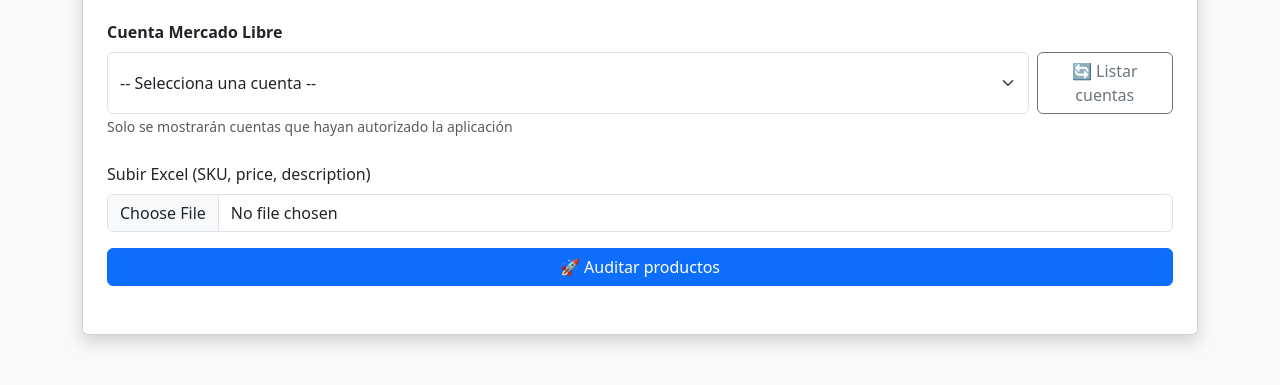
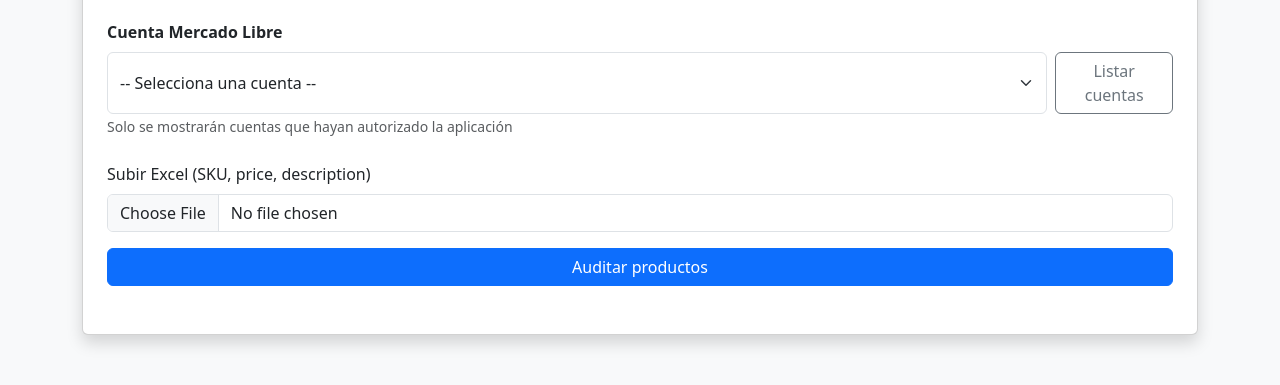
Before and after one commit to Heildrum/DataSentinel, a website: page public/index.html in a window 1280 px wide. Shown: the part 115-500 px from the top of the page. Drawn offline with nearby package versions, Linux system fonts and the light colour scheme.

Commit message:
Update index.html
simbolos

```diff
--- a/public/index.html
+++ b/public/index.html
@@ -30,7 +30,7 @@
           id="btnLoadAccounts"
           class="btn btn-outline-secondary"
         >
-          🔄 Listar cuentas
+           Listar cuentas
         </button>
       </div>
 
@@ -54,7 +54,7 @@
       </div>
 
       <button type="submit" class="btn btn-primary w-100">
-        🚀 Auditar productos
+         Auditar productos
       </button>
     </form>
 
@@ -120,7 +120,7 @@
 form.addEventListener("submit", async (e) => {
   e.preventDefault();
 
-  // ✅ Validaciones obligatorias
+  //  Validaciones obligatorias
   if (!mlAccountSelect.value) {
     resultado.innerHTML = `
       <div class="alert alert-warning">
@@ -177,7 +177,7 @@
       return;
     }
 
-    // ✅ Render resultados (tu lógica intacta)
+    //  Render resultados (tu lógica intacta)
     let html = `
       <div class="mb-3">
         <strong>Total analizados:</strong> ${data.resultados.length}
@@ -210,7 +210,7 @@
           <td>${item.price_ml ?? '-'}</td>
           <td>${(item.desc_excel ?? '-').substring(0,30)}...</td>
           <td>${(item.desc_ml ?? '-').substring(0,30)}...</td>
-          <td>${item.error ? '❌ Diferencias' : '✔ OK'}</td>
+          <td>${item.error ? ' Diferencias' : '✔ OK'}</td>
         </tr>
       `;
     });
```
